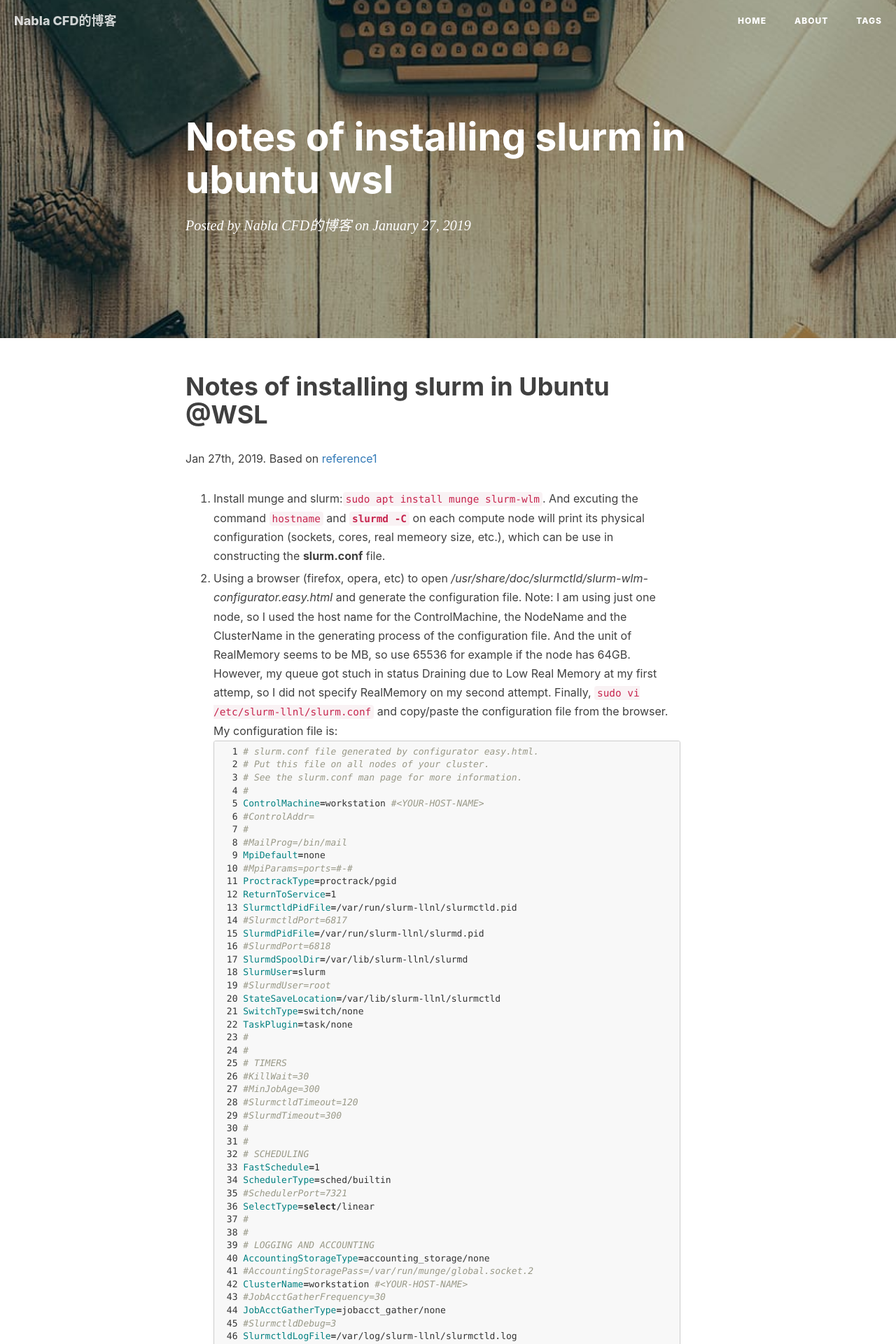
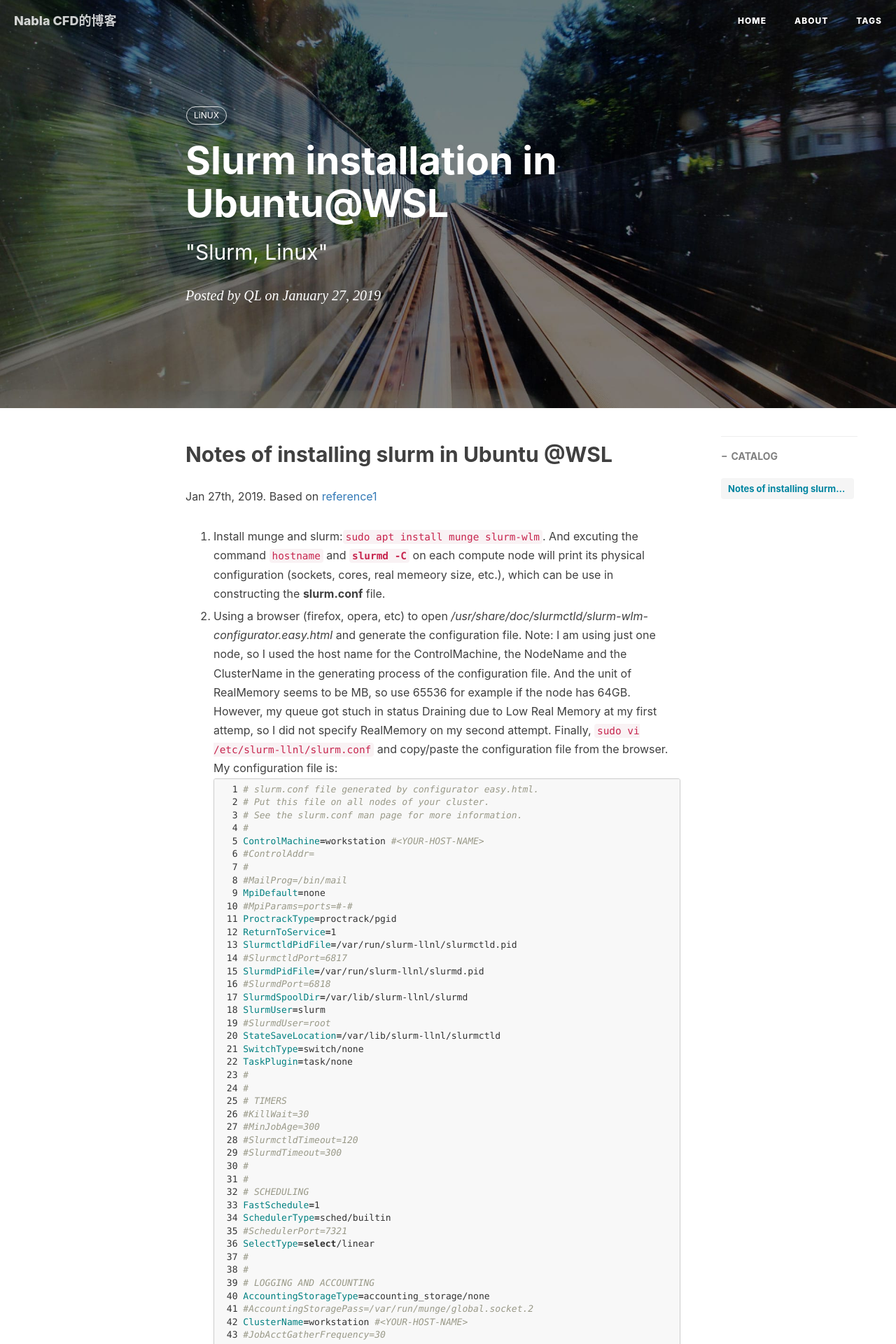
Before and after one commit to NablaCFD/NablaCFD.github.io, a Jekyll site: the page built from _posts/2019-01-27-Notes of installing slurm in Ubuntu WSL.md, in a window 1280 px wide. Shown: the top 1920 px of the page at 70% size. Built offline with Jekyll 4.4.1, drawn with Linux system fonts in a browser that asks for light colours; nearby versions of some CDN libraries; our own code applies the rules of GitHub Pages for plain Markdown files; comment, search, counter and statistics services are not loaded.

Commit message:
revised a bug in the title 1

````diff
--- a/_posts/2019-01-27-Notes of installing slurm in Ubuntu WSL.md
+++ b/_posts/2019-01-27-Notes of installing slurm in Ubuntu WSL.md
@@ -1,4 +1,15 @@
-# Notes of installing slurm in Ubuntu @WSL
+---
+layout:     post
+title:      Slurm installation in Ubuntu@WSL
+subtitle:    "\"Slurm, Linux\""
+date:       2019-01-27
+author:     QL
+header-img: img/post-bg-2015.jpg
+catalog: true
+tags:
+    - LiNUX
+---
+## Notes of installing slurm in Ubuntu @WSL
 
 Jan 27th, 2019. Based on [reference1](https://ubuntuforums.org/showthread.php?t=2404746)
 1. Install munge and slurm:```sudo apt install munge slurm-wlm```. And excuting the command ```hostname``` and **```slurmd -C```** on each compute node will print its physical configuration (sockets, cores, real memeory size, etc.), which can be use in constructing the **slurm.conf** file.
````
